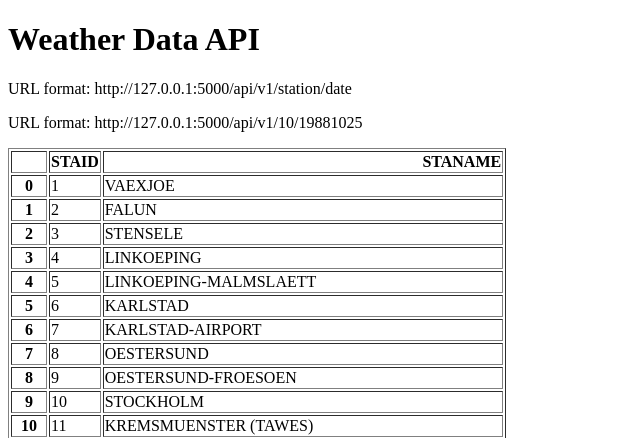
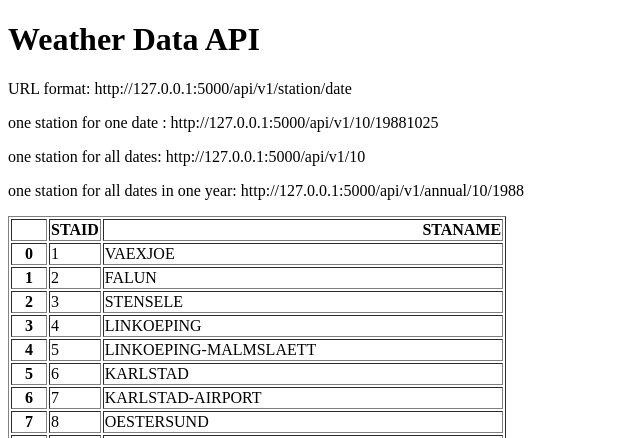
Before and after one commit to sanjheeg/weatherAPI, a Flask app: page / in a window 1280 px wide. Shown: the top 438 px of the page, without its empty margins (0-640 px from the left). Run offline with Flask 3, Linux system fonts and the light colour scheme.

Commit message:
add url endpoints for yearly and station

```diff
--- a/main.py
+++ b/main.py
@@ -7,15 +7,16 @@ app = Flask(__name__)
 # the @ is a decorator, it connects the route method with the function (home in this case)
 
 stations = pd.read_csv("data_small/stations.txt", skiprows=17)
-#print(stations)
 stations = stations[["STAID", "STANAME                                 "]]
 
 @app.route("/")
 def home():
     return render_template("home.html", data=stations.to_html())
 
+
+# data for certain station for certain year
 @app.route("/api/v1/<station>/<date>")
-def station(station, date):
+def full_result(station, date):
     filename = "data_small/TG_STAID" + str(station).zfill(6) + ".txt"
     df = pd.read_csv(filename, skiprows=20, parse_dates=["    DATE"])
     date_form = str(date[:4]) + "-" + str(date[4:6]) + "-" + str(date[6:])
@@ -25,5 +26,23 @@ def station(station, date):
             "temperature": temperature}
 
 
+# all the data for a particular station
+@app.route("/api/v1/<station>")
+def station_result(station):
+    filename = "data_small/TG_STAID" + str(station).zfill(6) + ".txt"
+    df = pd.read_csv(filename, skiprows=20, parse_dates=["    DATE"])
+    result = df.to_dict(orient="records")
+    return result
+
+
+@app.route("/api/v1/annual/<station>/<year>")
+def year_result(station, year):
+    filename = "data_small/TG_STAID" + str(station).zfill(6) + ".txt"
+    df = pd.read_csv(filename, skiprows=20,)
+    df["    DATE"] = df["    DATE"].astype(str)
+    result = df[df["    DATE"].str.startswith(str(year))].to_dict(orient="records")
+    return result
+
+
 if __name__ == "__main__":
     app.run(debug=True)
--- a/templates/home.html
+++ b/templates/home.html
@@ -7,7 +7,9 @@
 <body>
 <h1>Weather Data API</h1>
 <p>URL format: http://127.0.0.1:5000/api/v1/station/date</p>
-<p>URL format: http://127.0.0.1:5000/api/v1/10/19881025</p>
+<p>one station for one date : http://127.0.0.1:5000/api/v1/10/19881025</p>
+<p>one station for all dates: http://127.0.0.1:5000/api/v1/10</p>
+<p>one station for all dates in one year: http://127.0.0.1:5000/api/v1/annual/10/1988</p>
 <p>{{data|safe}}</p>
 </body>
 </html>
```
